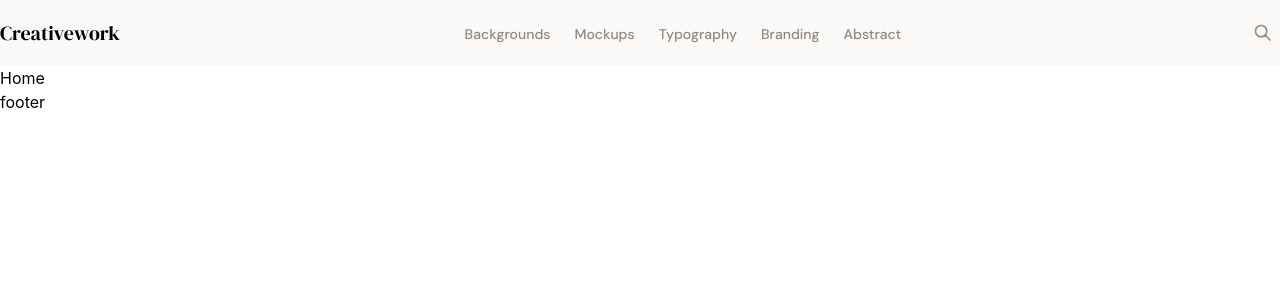
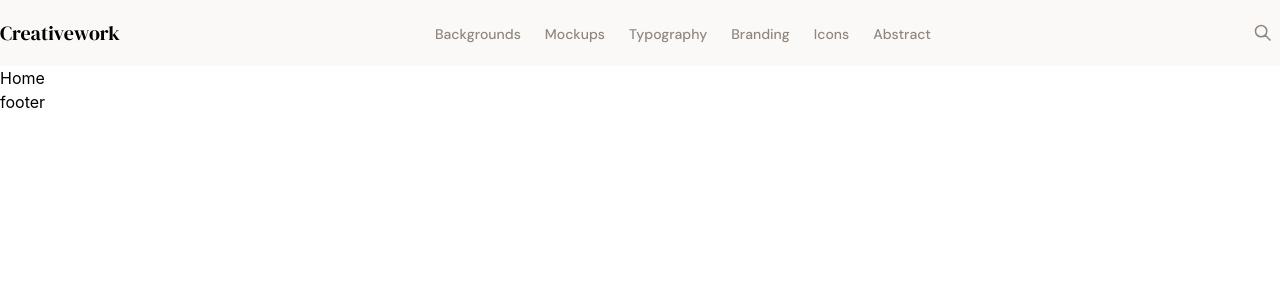
Before and after one commit to shakilcreativework/creativework, a React (Vite) app: page / in a window 1280 px wide. Shown: the top 300 px of the page. Built offline with nearby package versions, Linux system fonts and the light colour scheme.

Commit message:
now, add clsx for perfectly use css and more responsive design with reuable components

```diff
--- a/package.json
+++ b/package.json
@@ -11,10 +11,12 @@
   },
   "dependencies": {
     "@tailwindcss/vite": "^4.2.2",
+    "clsx": "^2.1.1",
     "react": "^19.2.4",
     "react-dom": "^19.2.4",
     "react-icons": "^5.6.0",
     "react-router": "^7.14.0",
+    "react-toastify": "^11.0.5",
     "tailwindcss": "^4.2.2"
   },
   "devDependencies": {
--- a/src/App.jsx
+++ b/src/App.jsx
@@ -1,8 +1,9 @@
 
-import { Outlet } from 'react-router'
-import './App.css'
-import Navbar from './shared/Navbar/Navbar'
-import Footer from './shared/Footer/Footer'
+import { Outlet } from 'react-router';
+import './App.css';
+import Navbar from './shared/Navbar/Navbar';
+import Footer from './shared/Footer/Footer';
+import { ToastContainer } from 'react-toastify';
 
 function App() {
 
@@ -11,6 +12,8 @@ function App() {
       <Navbar />
       <Outlet />
       <Footer />
+
+      <ToastContainer />
     </div>
   )
 }
--- a/src/context/AppProviders.jsx
+++ b/src/context/AppProviders.jsx
@@ -13,6 +13,7 @@ const AppProviders = ({ children }) => {
         { name: "Mockups", path: "/mockups" },
         { name: "Typography", path: "/typography" },
         { name: "Branding", path: "/branding" },
+        { name: "Icons", path: "/icons" },
         { name: "Abstract", path: "/abstract" },
     ];
 
--- /dev/null
+++ b/src/shared/Container/Container.jsx
@@ -0,0 +1,12 @@
+import React from 'react';
+import clsx from "clsx";
+
+const Container = ({children, className}) => {
+    return (
+        <div className={clsx("max-w-350 mx-auto px-4 lg:px-0", className)}>
+            {children}
+        </div>
+    );
+};
+
+export default Container;
--- a/src/shared/Navbar/Navbar.jsx
+++ b/src/shared/Navbar/Navbar.jsx
@@ -4,6 +4,7 @@ import { NavLink } from "react-router"; // fixed import
 import { GrSearch } from "react-icons/gr";
 import { AiOutlineMenu } from "react-icons/ai";
 import { IoClose } from "react-icons/io5";
+import Container from "../Container/Container";
 
 const Navbar = () => {
     const { navLinks } = useContext(AppContexts);
@@ -18,7 +19,8 @@ const Navbar = () => {
 
     return (
         <div className="bg-[#faf8f5cc] sticky py-4 ">
-            <nav className="max-w-350 mx-auto px-4 lg:px-0 flex justify-between items-center w-full z-50 ">
+            <Container>
+                <nav className="flex justify-between items-center w-full z-50 ">
                     <h2 className="text-[20px] font-medium dm-serif">
                         Creative<span>w</span>ork
                     </h2>
@@ -73,6 +75,7 @@ const Navbar = () => {
                         </div>
                     </div>
                 </nav>
+            </Container>
         </div>
     );
 };
```
Also changed, not shown: 1 other file (tests, documents, lock files or other folders). Lines whose indentation alone changed are shown as unchanged.
